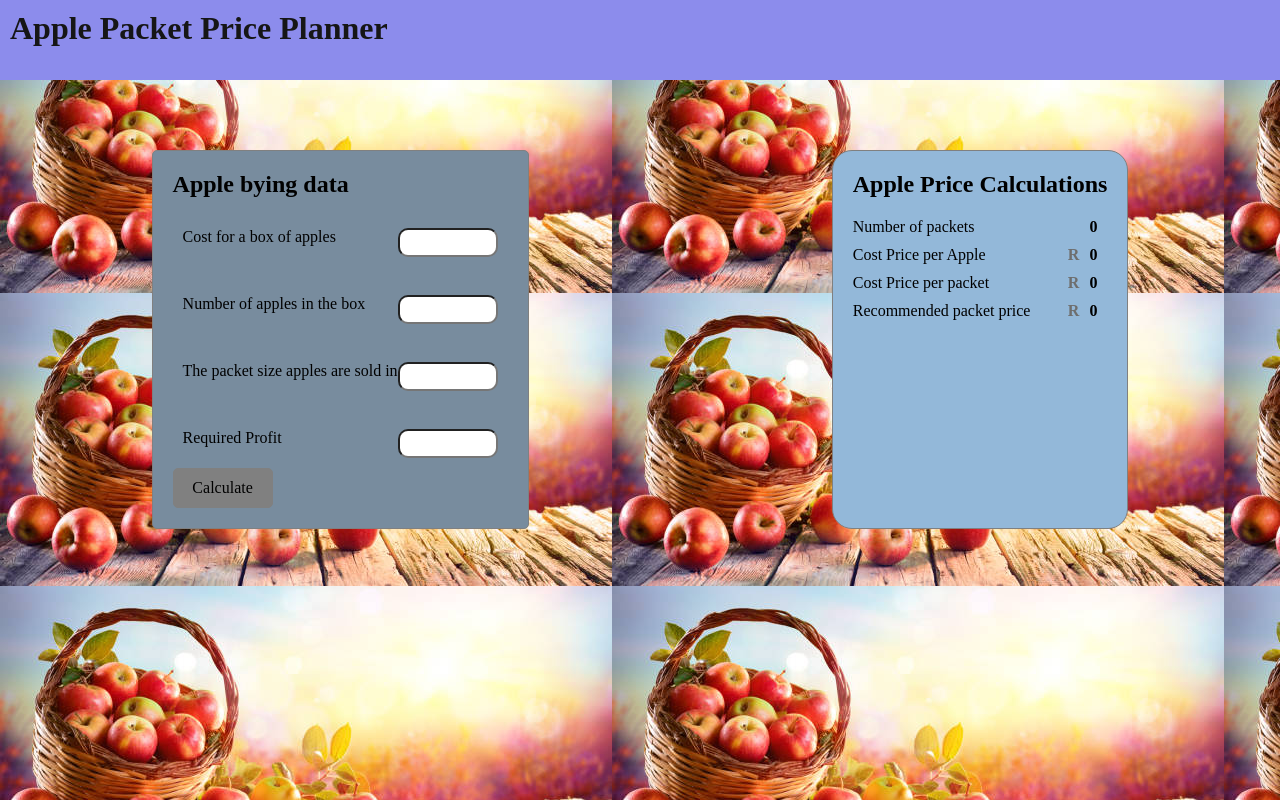
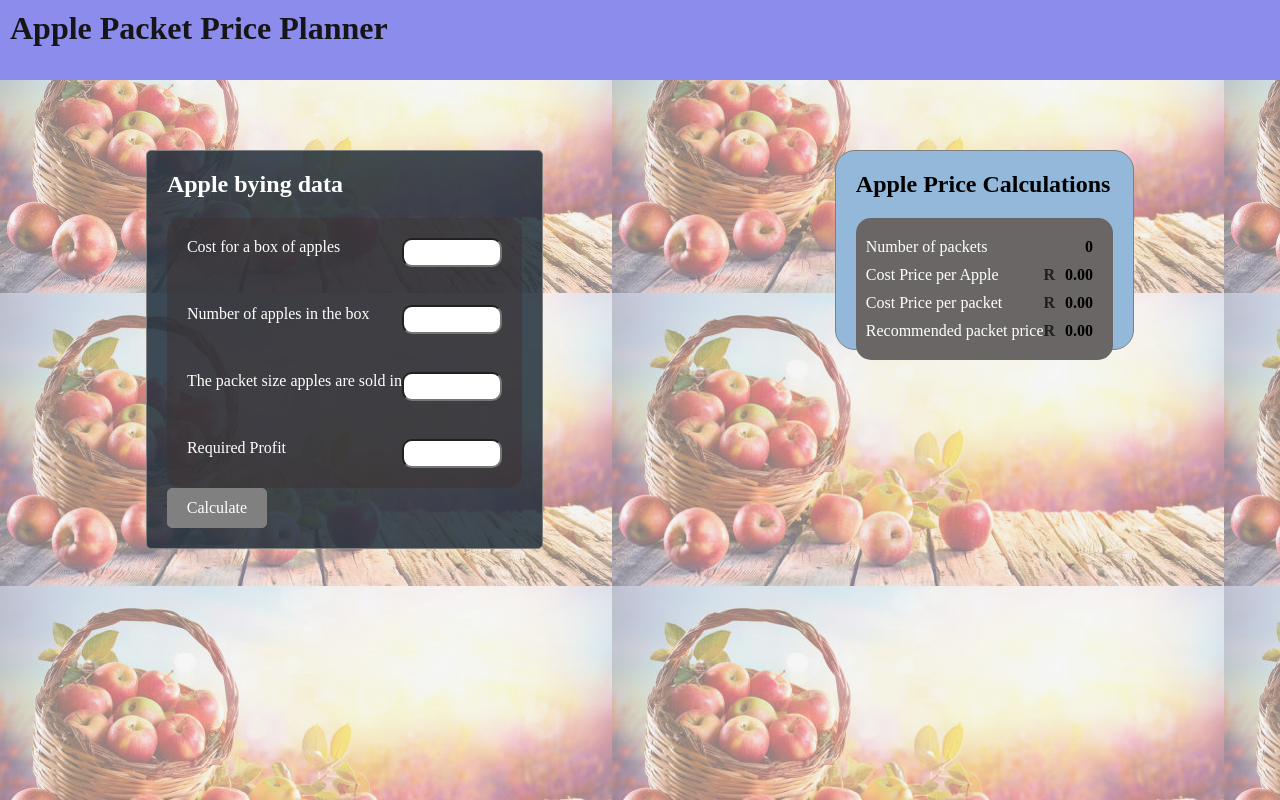
Before and after one commit to Yonela-Johannes/Apple-Packet-Price-Planner, a plain HTML site: page index.html in a window 1280 px wide. Drawn offline with Linux system fonts and the light colour scheme.

Commit message:
styling widgets

```diff
--- a/index.html
+++ b/index.html
@@ -11,6 +11,7 @@
 
 <body>
     <div class="wrapper">
+        <div class="opacity">
             <div class="header">
                 <h1>Apple Packet Price Planner</h1>
             </div>
@@ -42,22 +43,23 @@
                 </div>
                 <div class="bottom-container">
                     <h2>Apple Price Calculations</h2>
-                <div class="container">
+                    <div class="container bg">
                         <div class="bottom-content">
                             <p>Number of packets</p>
                             <div class="rand"><span class="packets-number amount">0</span></div>
                         </div>
                         <div class="bottom-content">
                             <p>Cost Price per Apple</p>
-                        <div class="rand">R<span class="apple-cost amount">0</span></div>
+                            <div class="rand">R<span class="apple-cost amount">0.00</span></div>
                         </div>
                         <div class="bottom-content">
                             <p>Cost Price per packet</p>
-                        <div class="rand">R<span class="packets-cost amount">0</span></div>
+                            <div class="rand">R<span class="packets-cost amount">0.00</span></div>
                         </div>
                         <div class="bottom-content">
                             <p>Recommended packet price</p>
-                        <div class="rand">R<span class="recommended-price amount">0</span></div>
+                            <div class="rand">R<span class="recommended-price amount">0.00</span></div>
+                        </div>
                     </div>
                 </div>
             </div>
--- a/styles.css
+++ b/styles.css
@@ -3,16 +3,7 @@
     box-sizing: border-box;
     padding: 0;
 }
-
-.wrapper:before{
-    /* content: ""; */
-    /* opacity: .5; */
-    background-image: url("./img.jpg");
-    height: 100vh;
-}
 .wrapper{
-    /* content: ""; */
-    /* opacity: .5; */
     background-image: url("./img.jpg");
     height: 100vh;
 }
@@ -28,8 +19,13 @@
 .main-container {
     display: flex;
     justify-content: space-around;
-    width: 100vw;
     margin-top: 70px;
+}
+
+.opacity{
+
+    background-color: rgba(237, 237, 237, 0.523);
+    height: 100vh;
 }
 
 input{
@@ -38,10 +34,12 @@ input{
     padding: 5px;
 }
 .top-container{
+    font-size: 16px;
+    color: white;
     border: .2px solid grey;
     padding: 20px;
     border-radius: 5px;
-    background-color: rgb(120, 140, 158);
+    background-color: rgba(30, 45, 58, 0.844);
 }
 
 h2{
@@ -49,7 +47,9 @@ h2{
 }
 
 .container{
-    /* display: flex; */
+    background-color: rgba(61, 48, 48, 0.482);
+    padding: 10px;
+    border-radius: 15px;;
 }
 
 .content{
@@ -59,14 +59,16 @@ h2{
 }
 
 .bottom-container{
-    min-height: 200px;
+    font-size: 16px;
+    color: rgb(0, 0, 0);
+    height: 200px;
     border: .2px solid gray;
     padding: 20px;
     border-radius: 20px;
     background-color: rgb(147, 184, 217);
 }
 .rand{
-    color:rgb(110, 110, 110);
+    color:rgb(32, 32, 32);
     font-weight: bold;
 }
 .amount {
@@ -106,3 +108,7 @@ h2{
         margin-top: 0px;
     }
 }
+.bg{
+    background-color: rgb(106, 102, 102);
+    color: white;
+}
```
Lines whose indentation alone changed are shown as unchanged.
